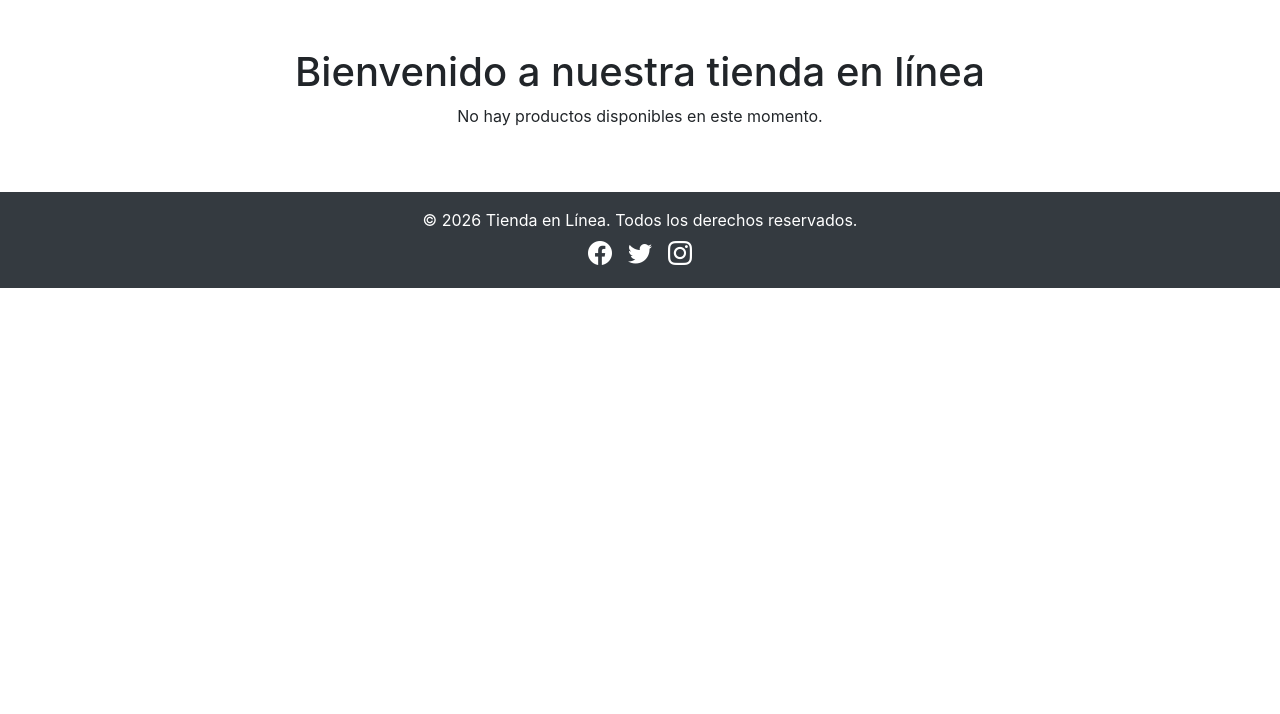
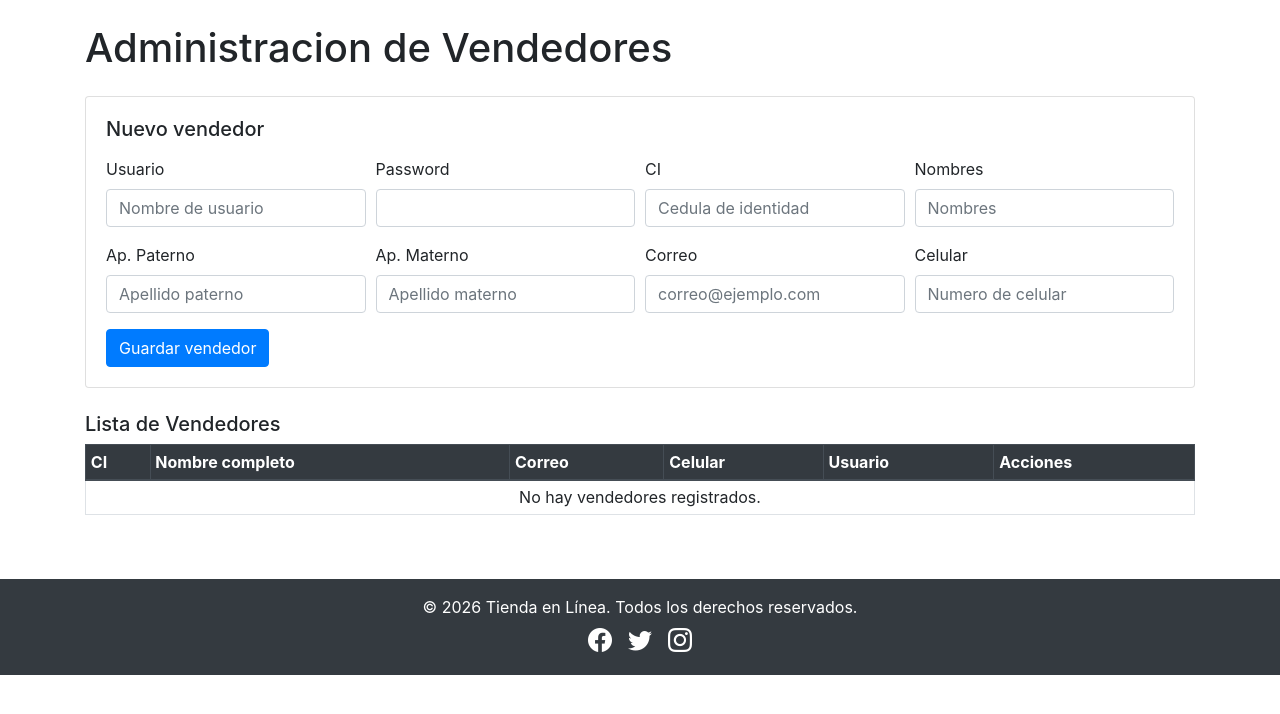
Before and after one commit to Leo1520/online-store, a PHP site: page /index.php?pagina=admin_vendedores in a window 1280 px wide. Shown: the part 56-770 px from the top of the page. Run offline with PHP 8.4, Linux system fonts and the light colour scheme; the visitor is signed in with stand-in values (Sample User, id 1).

Commit message:
Agregar CRUD completo de Vendedores
Se crea la tabla Vendedor con FK a Cuenta. Se agregan 6 stored procedures
(listar, obtener, crear con cuenta, actualizar, actualizar con password,
eliminar con cuenta). Se implementa modelo Vendedor, metodo vendedores()
en AdminControlador, vista admin_vendedores.php con formulario y tabla,
y se registra la ruta en el router y el menu de navegacion.

```diff
--- a/controladores/AdminControlador.php
+++ b/controladores/AdminControlador.php
@@ -8,6 +8,7 @@ require_once __DIR__ . '/../modelos/Cliente.php';
 require_once __DIR__ . '/../modelos/Producto.php';
 require_once __DIR__ . '/../modelos/DetalleProductoSucursal.php';
 require_once __DIR__ . '/../modelos/NotaVenta.php';
+require_once __DIR__ . '/../modelos/Vendedor.php';
 
 class AdminControlador {
     private function validarAutenticacion() {
@@ -367,4 +368,64 @@ class AdminControlador {
         $titulo = 'Administracion - Ventas';
         require_once __DIR__ . '/../vistas/admin_ventas.php';
     }
+
+    public function vendedores() {
+        $this->validarAutenticacion();
+
+        $vendedorModel = new Vendedor();
+        $mensaje = isset($_GET['msg']) ? trim($_GET['msg']) : null;
+        $vendedorEditar = null;
+
+        if (isset($_GET['eliminar_ci'], $_GET['eliminar_usuario'])) {
+            $ci      = trim($_GET['eliminar_ci']);
+            $usuario = trim($_GET['eliminar_usuario']);
+
+            if ($usuario === 'admin') {
+                header('Location: index.php?pagina=admin_vendedores&msg=' . urlencode('No se puede eliminar la cuenta admin.'));
+                exit();
+            }
+
+            $ok = $vendedorModel->eliminarVendedorYCuenta($ci, $usuario);
+            $msg = $ok ? 'Vendedor eliminado correctamente.' : 'No se pudo eliminar el vendedor.';
+            header('Location: index.php?pagina=admin_vendedores&msg=' . urlencode($msg));
+            exit();
+        }
+
+        if ($_SERVER['REQUEST_METHOD'] === 'POST') {
+            $accion       = $_POST['accion'] ?? 'crear';
+            $ci           = trim($_POST['ci'] ?? '');
+            $nombres      = trim($_POST['nombres'] ?? '');
+            $apPaterno    = trim($_POST['apPaterno'] ?? '');
+            $apMaterno    = trim($_POST['apMaterno'] ?? '');
+            $correo       = trim($_POST['correo'] ?? '');
+            $nroCelular   = trim($_POST['nroCelular'] ?? '');
+            $password     = trim($_POST['password'] ?? '');
+
+            if ($accion === 'crear') {
+                $usuario = trim($_POST['usuario'] ?? '');
+                if ($usuario !== '' && $password !== '' && $ci !== '' && $nombres !== '' && $apPaterno !== '' && $apMaterno !== '' && $correo !== '' && $nroCelular !== '') {
+                    $hash = password_hash($password, PASSWORD_DEFAULT);
+                    $ok   = $vendedorModel->crearConCuenta($usuario, $hash, $ci, $nombres, $apPaterno, $apMaterno, $correo, $nroCelular);
+                    $mensaje = $ok ? 'Vendedor creado correctamente.' : 'No se pudo crear el vendedor (usuario o CI ya existe).';
+                }
+            }
+
+            if ($accion === 'editar') {
+                $usuarioCuenta = trim($_POST['usuarioCuenta'] ?? '');
+                if ($usuarioCuenta !== '' && $ci !== '' && $nombres !== '' && $apPaterno !== '' && $apMaterno !== '' && $correo !== '' && $nroCelular !== '') {
+                    $hash = $password !== '' ? password_hash($password, PASSWORD_DEFAULT) : '';
+                    $ok   = $vendedorModel->actualizarConPassword($ci, $usuarioCuenta, $nombres, $apPaterno, $apMaterno, $correo, $nroCelular, $hash);
+                    $mensaje = $ok ? 'Vendedor actualizado correctamente.' : 'No se pudo actualizar el vendedor.';
+                }
+            }
+        }
+
+        if (isset($_GET['editar_ci'], $_GET['editar_usuario'])) {
+            $vendedorEditar = $vendedorModel->obtenerPorClave($_GET['editar_ci'], $_GET['editar_usuario']);
+        }
+
+        $vendedores = $vendedorModel->obtenerTodos();
+        $titulo = 'Administracion - Vendedores';
+        require_once __DIR__ . '/../vistas/admin_vendedores.php';
+    }
 }
--- a/index.php
+++ b/index.php
@@ -14,7 +14,8 @@ $paginasPermitidas = [
     'admin_sucursales',
     'admin_clientes',
     'admin_productos',
-    'admin_ventas'
+    'admin_ventas',
+    'admin_vendedores'
 ];
 
 if (!in_array($pagina, $paginasPermitidas)) {
@@ -22,7 +23,7 @@ if (!in_array($pagina, $paginasPermitidas)) {
 }
 
 // Validar acceso a páginas administrativas
-$paginasAdmin = ['admin_catalogos', 'admin_sucursales', 'admin_clientes', 'admin_productos', 'admin_ventas'];
+$paginasAdmin = ['admin_catalogos', 'admin_sucursales', 'admin_clientes', 'admin_productos', 'admin_ventas', 'admin_vendedores'];
 if (in_array($pagina, $paginasAdmin)) {
     if (!isset($_SESSION['usuario']) || !isset($_SESSION['es_admin']) || !$_SESSION['es_admin']) {
         header('Location: index.php?pagina=login');
@@ -75,4 +76,8 @@ switch ($pagina) {
         require_once __DIR__ . '/controladores/AdminControlador.php';
         (new AdminControlador())->ventas();
         break;
+    case 'admin_vendedores':
+        require_once __DIR__ . '/controladores/AdminControlador.php';
+        (new AdminControlador())->vendedores();
+        break;
 }
--- /dev/null
+++ b/modelos/Vendedor.php
@@ -0,0 +1,72 @@
+<?php
+require_once __DIR__ . '/../config/database.php';
+
+class Vendedor {
+    private $db;
+
+    public function __construct() {
+        $this->db = Database::conectar();
+    }
+
+    public function obtenerTodos() {
+        $stmt = $this->db->prepare("CALL sp_listar_vendedores()");
+        if (!$stmt) return [];
+        $stmt->execute();
+        $resultado = $stmt->get_result();
+        $datos = $resultado ? $resultado->fetch_all(MYSQLI_ASSOC) : [];
+        $stmt->close();
+        $this->limpiarResultadosPendientes();
+        return $datos;
+    }
+
+    public function obtenerPorClave($ci, $usuarioCuenta) {
+        $stmt = $this->db->prepare("CALL sp_obtener_vendedor_por_clave(?, ?)");
+        if (!$stmt) return null;
+        $stmt->bind_param('ss', $ci, $usuarioCuenta);
+        $stmt->execute();
+        $resultado = $stmt->get_result();
+        $dato = $resultado ? $resultado->fetch_assoc() : null;
+        $stmt->close();
+        $this->limpiarResultadosPendientes();
+        return $dato;
+    }
+
+    public function crearConCuenta($usuario, $passwordHash, $ci, $nombres, $apPaterno, $apMaterno, $correo, $nroCelular) {
+        $stmt = $this->db->prepare("CALL sp_crear_vendedor_con_cuenta(?, ?, ?, ?, ?, ?, ?, ?)");
+        if (!$stmt) return false;
+        $stmt->bind_param('ssssssss', $usuario, $passwordHash, $ci, $nombres, $apPaterno, $apMaterno, $correo, $nroCelular);
+        $ok = $stmt->execute();
+        $stmt->close();
+        $this->limpiarResultadosPendientes();
+        return $ok;
+    }
+
+    public function actualizarConPassword($ci, $usuarioCuenta, $nombres, $apPaterno, $apMaterno, $correo, $nroCelular, $passwordHash) {
+        $stmt = $this->db->prepare("CALL sp_actualizar_vendedor_y_password(?, ?, ?, ?, ?, ?, ?, ?)");
+        if (!$stmt) return false;
+        $stmt->bind_param('ssssssss', $ci, $usuarioCuenta, $nombres, $apPaterno, $apMaterno, $correo, $nroCelular, $passwordHash);
+        $ok = $stmt->execute();
+        $stmt->close();
+        $this->limpiarResultadosPendientes();
+        return $ok;
+    }
+
+    public function eliminarVendedorYCuenta($ci, $usuarioCuenta) {
+        $stmt = $this->db->prepare("CALL sp_eliminar_vendedor_y_cuenta(?, ?)");
+        if (!$stmt) return false;
+        $stmt->bind_param('ss', $ci, $usuarioCuenta);
+        $ok = $stmt->execute();
+        $stmt->close();
+        $this->limpiarResultadosPendientes();
+        return $ok;
+    }
+
+    private function limpiarResultadosPendientes() {
+        while ($this->db->more_results() && $this->db->next_result()) {
+            $resultado = $this->db->use_result();
+            if ($resultado instanceof mysqli_result) {
+                $resultado->free();
+            }
+        }
+    }
+}
--- /dev/null
+++ b/vistas/admin_vendedores.php
@@ -0,0 +1,159 @@
+<?php require_once __DIR__ . '/layout/encabezado.php'; ?>
+<div class="container mt-4">
+    <h1 class="mb-4">Administracion de Vendedores</h1>
+
+    <?php if (!empty($mensaje)): ?>
+        <div class="alert alert-info"><?php echo htmlspecialchars($mensaje); ?></div>
+    <?php endif; ?>
+
+    <form method="POST" action="index.php?pagina=admin_vendedores" class="card card-body mb-4">
+        <input type="hidden" name="accion" value="<?php echo !empty($vendedorEditar) ? 'editar' : 'crear'; ?>">
+        <h5 class="mb-3"><?php echo !empty($vendedorEditar) ? 'Editar vendedor' : 'Nuevo vendedor'; ?></h5>
+
+        <div class="form-row">
+            <div class="form-group col-md-3">
+                <label>Usuario</label>
+                <?php if (!empty($vendedorEditar)): ?>
+                    <input type="text" class="form-control" value="<?php echo htmlspecialchars($vendedorEditar['usuarioCuenta']); ?>" readonly>
+                    <input type="hidden" name="usuarioCuenta" value="<?php echo htmlspecialchars($vendedorEditar['usuarioCuenta']); ?>">
+                <?php else: ?>
+                    <input type="text" name="usuario" class="form-control" placeholder="Nombre de usuario" required>
+                <?php endif; ?>
+            </div>
+            <div class="form-group col-md-3">
+                <label>Password</label>
+                <input type="password" name="password" class="form-control"
+                    <?php echo empty($vendedorEditar) ? 'required' : ''; ?>
+                    placeholder="<?php echo !empty($vendedorEditar) ? 'Dejar vacio para no cambiar' : ''; ?>">
+            </div>
+            <div class="form-group col-md-3">
+                <label>CI</label>
+                <?php if (!empty($vendedorEditar)): ?>
+                    <input type="text" class="form-control" value="<?php echo htmlspecialchars($vendedorEditar['ci']); ?>" readonly>
+                    <input type="hidden" name="ci" value="<?php echo htmlspecialchars($vendedorEditar['ci']); ?>">
+                <?php else: ?>
+                    <input type="text" name="ci" class="form-control" placeholder="Cedula de identidad" required>
+                <?php endif; ?>
+            </div>
+            <div class="form-group col-md-3">
+                <label>Nombres</label>
+                <input type="text" name="nombres" class="form-control"
+                    value="<?php echo !empty($vendedorEditar) ? htmlspecialchars($vendedorEditar['nombres']) : ''; ?>"
+                    placeholder="Nombres" required>
+            </div>
+        </div>
+
+        <div class="form-row">
+            <div class="form-group col-md-3">
+                <label>Ap. Paterno</label>
+                <input type="text" name="apPaterno" class="form-control"
+                    value="<?php echo !empty($vendedorEditar) ? htmlspecialchars($vendedorEditar['apPaterno']) : ''; ?>"
+                    placeholder="Apellido paterno" required>
+            </div>
+            <div class="form-group col-md-3">
+                <label>Ap. Materno</label>
+                <input type="text" name="apMaterno" class="form-control"
+                    value="<?php echo !empty($vendedorEditar) ? htmlspecialchars($vendedorEditar['apMaterno']) : ''; ?>"
+                    placeholder="Apellido materno" required>
+            </div>
+            <div class="form-group col-md-3">
+                <label>Correo</label>
+                <input type="email" name="correo" class="form-control"
+                    value="<?php echo !empty($vendedorEditar) ? htmlspecialchars($vendedorEditar['correo']) : ''; ?>"
+                    placeholder="correo@ejemplo.com" required>
+            </div>
+            <div class="form-group col-md-3">
+                <label>Celular</label>
+                <input type="text" name="nroCelular" class="form-control"
+                    value="<?php echo !empty($vendedorEditar) ? htmlspecialchars($vendedorEditar['nroCelular']) : ''; ?>"
+                    placeholder="Numero de celular" required>
+            </div>
+        </div>
+
+        <div>
+            <button class="btn btn-primary" type="submit">
+                <?php echo !empty($vendedorEditar) ? 'Actualizar vendedor' : 'Guardar vendedor'; ?>
+            </button>
+            <?php if (!empty($vendedorEditar)): ?>
+                <a href="index.php?pagina=admin_vendedores" class="btn btn-secondary ml-2">Cancelar edicion</a>
+            <?php endif; ?>
+        </div>
+    </form>
+
+    <h5>Lista de Vendedores</h5>
+    <div class="table-responsive">
+        <table class="table table-bordered table-sm">
+            <thead class="thead-dark">
+                <tr>
+                    <th>CI</th>
+                    <th>Nombre completo</th>
+                    <th>Correo</th>
+                    <th>Celular</th>
+                    <th>Usuario</th>
+                    <th>Acciones</th>
+                </tr>
+            </thead>
+            <tbody>
+                <?php if (!empty($vendedores)): ?>
+                    <?php foreach ($vendedores as $v): ?>
+                        <tr>
+                            <td><?php echo htmlspecialchars($v['ci']); ?></td>
+                            <td><?php echo htmlspecialchars($v['nombres'] . ' ' . $v['apPaterno'] . ' ' . $v['apMaterno']); ?></td>
+                            <td><?php echo htmlspecialchars($v['correo']); ?></td>
+                            <td><?php echo htmlspecialchars($v['nroCelular']); ?></td>
+                            <td><?php echo htmlspecialchars($v['usuarioCuenta']); ?></td>
+                            <td>
+                                <a href="index.php?pagina=admin_vendedores&editar_ci=<?php echo urlencode($v['ci']); ?>&editar_usuario=<?php echo urlencode($v['usuarioCuenta']); ?>"
+                                   class="btn btn-warning btn-sm">Editar</a>
+                                <a href="#"
+                                   class="btn btn-danger btn-sm btn-delete"
+                                   data-toggle="modal"
+                                   data-target="#confirmDeleteModal"
+                                   data-url="index.php?pagina=admin_vendedores&eliminar_ci=<?php echo urlencode($v['ci']); ?>&eliminar_usuario=<?php echo urlencode($v['usuarioCuenta']); ?>"
+                                   data-label="el vendedor <?php echo htmlspecialchars($v['nombres'] . ' ' . $v['apPaterno'], ENT_QUOTES); ?>">
+                                    Eliminar
+                                </a>
+                            </td>
+                        </tr>
+                    <?php endforeach; ?>
+                <?php else: ?>
+                    <tr><td colspan="6" class="text-center">No hay vendedores registrados.</td></tr>
+                <?php endif; ?>
+            </tbody>
+        </table>
+    </div>
+</div>
+
+<div class="modal fade" id="confirmDeleteModal" tabindex="-1" role="dialog" aria-hidden="true">
+    <div class="modal-dialog" role="document">
+        <div class="modal-content">
+            <div class="modal-header">
+                <h5 class="modal-title">Confirmar eliminacion</h5>
+                <button type="button" class="close" data-dismiss="modal"><span>&times;</span></button>
+            </div>
+            <div class="modal-body" id="confirmDeleteModalBody">
+                ¿Estas seguro de eliminar este registro?
+            </div>
+            <div class="modal-footer">
+                <button type="button" class="btn btn-secondary" data-dismiss="modal">Cancelar</button>
+                <a href="#" class="btn btn-danger" id="confirmDeleteButton">Eliminar</a>
+            </div>
+        </div>
+    </div>
+</div>
+
+<script>
+document.addEventListener('DOMContentLoaded', function () {
+    $('#confirmDeleteModal').on('show.bs.modal', function (event) {
+        var trigger = event.relatedTarget;
+        var url     = trigger ? trigger.getAttribute('data-url')   : '#';
+        var label   = trigger ? trigger.getAttribute('data-label') : 'este registro';
+        document.getElementById('confirmDeleteButton').setAttribute('href', url);
+        document.getElementById('confirmDeleteModalBody').textContent = '¿Estas seguro de eliminar ' + label + '?';
+    });
+    document.getElementById('confirmDeleteModal').addEventListener('hidden.bs.modal', function () {
+        document.getElementById('confirmDeleteButton').setAttribute('href', '#');
+    });
+});
+</script>
+<?php require_once __DIR__ . '/layout/pie.php'; ?>
--- a/vistas/layout/encabezado.php
+++ b/vistas/layout/encabezado.php
@@ -40,6 +40,7 @@
                             <a class="dropdown-item" href="index.php?pagina=admin_sucursales">Sucursales</a>
                             <a class="dropdown-item" href="index.php?pagina=admin_clientes">Clientes</a>
                             <a class="dropdown-item" href="index.php?pagina=admin_ventas">Ventas</a>
+                            <a class="dropdown-item" href="index.php?pagina=admin_vendedores">Vendedores</a>
                         </div>
                     </li>
                 <?php endif; ?>
```
Also changed, not shown: mydb.sql (+21 -0 lines), procedimientos_mydb.sql (+127 -0 lines).
